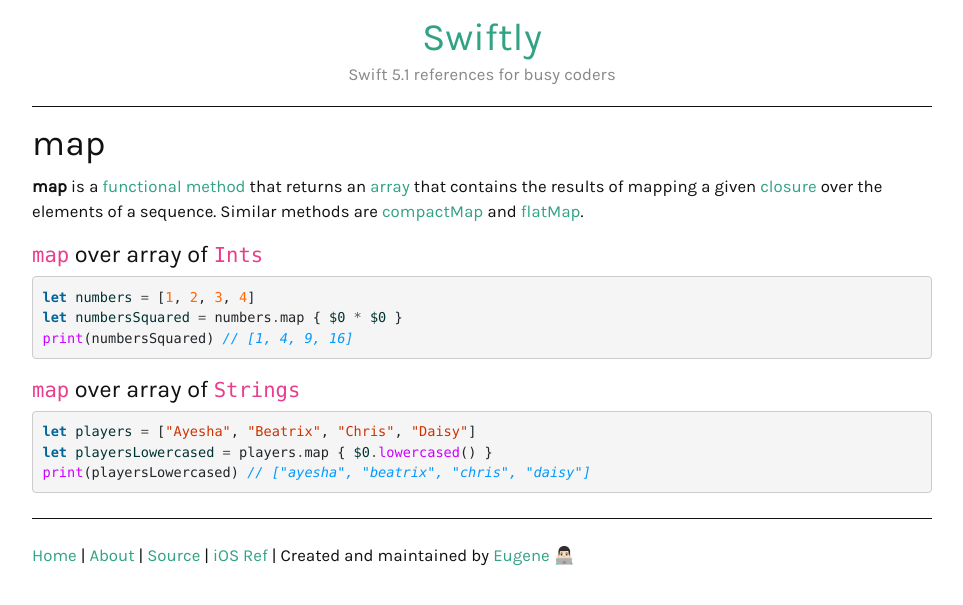
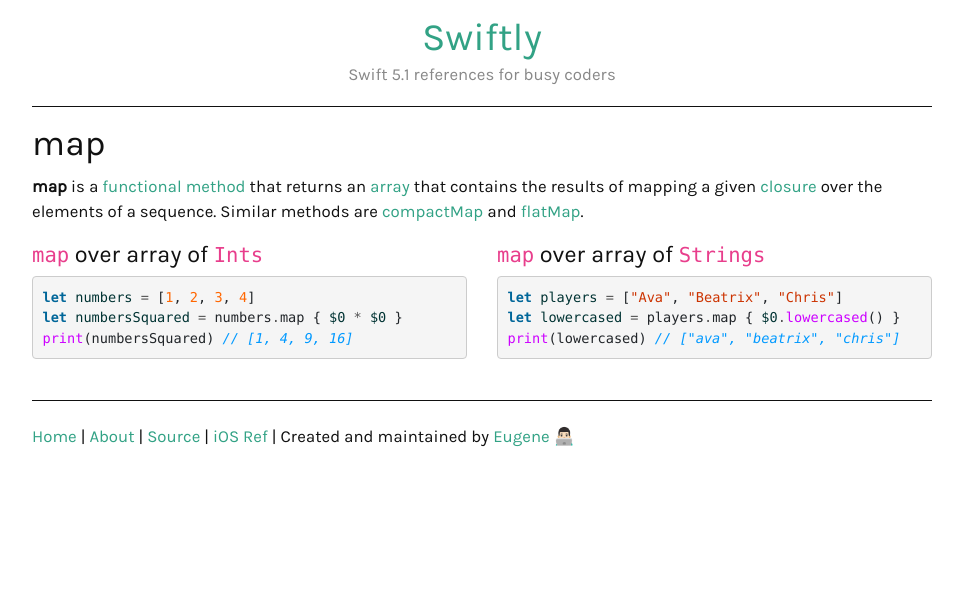
Before and after one commit to ebelinski/swiftly, a Jekyll site: the page built from map.md, in a window 1280 px wide. Shown: the top 605 px of the page, without its empty margins (158-1121 px from the left). Built offline with Jekyll 4.4.1, drawn with Linux system fonts in a browser that asks for light colours; comment, search, counter and statistics services are not loaded.

Commit message:
map page tweaks

````diff
--- a/map.md
+++ b/map.md
@@ -7,6 +7,8 @@ description:
 
 **map** is a [functional method](/functional-methods-comparison) that returns an [array](/arrays) that contains the results of mapping a given [closure](/closures) over the elements of a sequence. Similar methods are [compactMap](/compactmap) and [flatMap](/flatmap).
 
+{% include opencol.html size=6 newrow=true %}
+
 ### `map` over array of `Ints`
 
 ```swift
@@ -15,10 +17,14 @@ let numbersSquared = numbers.map { $0 * $0 }
 print(numbersSquared) // [1, 4, 9, 16]
 ```
 
+{% include closecol.html %}{% include opencol.html size=6 %}
+
 ### `map` over array of `Strings`
 
 ```swift
-let players = ["Ayesha", "Beatrix", "Chris", "Daisy"]
-let playersLowercased = players.map { $0.lowercased() }
-print(playersLowercased) // ["ayesha", "beatrix", "chris", "daisy"]
+let players = ["Ava", "Beatrix", "Chris"]
+let lowercased = players.map { $0.lowercased() }
+print(lowercased) // ["ava", "beatrix", "chris"]
 ```
+
+{% include closecol.html closerow=true %}
````
